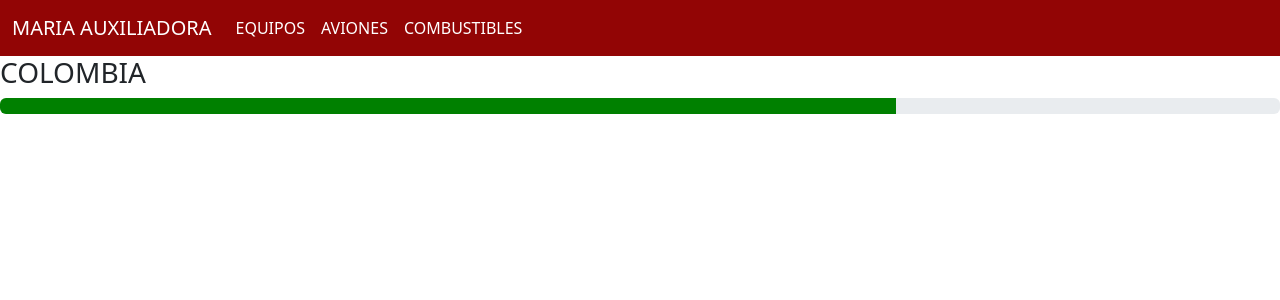
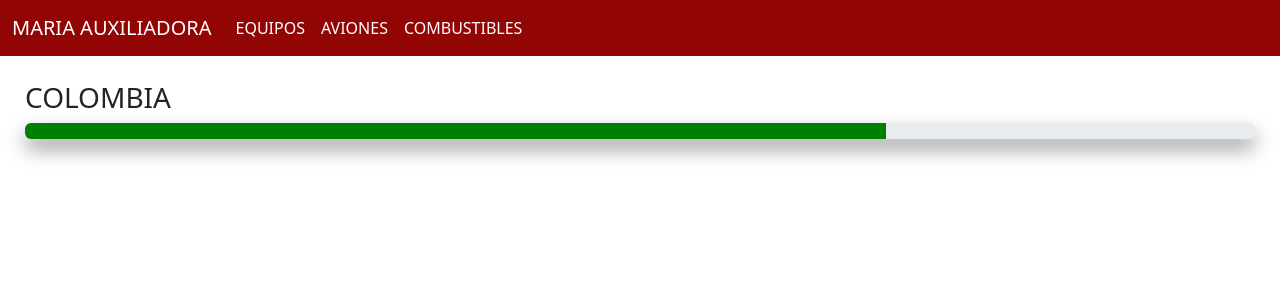
Before and after one commit to MateMar04/MariaAuxiliadoraAngular, an Angular app: page /combustibles in a window 1280 px wide. Shown: the top 300 px of the page. Built offline with nearby package versions, Linux system fonts and the light colour scheme.

Commit message:
modified plane card and tanque

```diff
--- a/src/app/components/plane-card/plane-card.component.html
+++ b/src/app/components/plane-card/plane-card.component.html
@@ -1,10 +1,16 @@
 <div class="card">
-  <h5 class="card-header">{{puntaje.pais}}</h5>
+
+  <div class="card-header">
+    <div class="header">
+      <img class="icon" src="assets/images/flags/1x1/argentina.svg">
+      <h5 class="title">{{puntaje.pais}}</h5>
+    </div>
+  </div>
   <div class="card-body">
-    <h5 class="card-title">Partes del Avion</h5>
-    <p class="card-text">Fuselaje: {{puntaje.fuselaje}}</p>
-    <p class="card-text">Alas: {{puntaje.alas}}</p>
-    <p class="card-text">Ruedas: {{puntaje.ruedas}}</p>
-    <p class="card-text">Cola: {{puntaje.cola}}</p>
+    <h4 class="card-title text">Partes del Avion:</h4>
+    <p class="card-text text">Fuselaje: {{puntaje.fuselaje}}</p>
+    <p class="card-text text">Alas: {{puntaje.alas}}</p>
+    <p class="card-text text">Ruedas: {{puntaje.ruedas}}</p>
+    <p class="card-text text">Cola: {{puntaje.cola}}</p>
   </div>
 </div>
--- a/src/app/components/plane-card/plane-card.component.sass
+++ b/src/app/components/plane-card/plane-card.component.sass
@@ -1,5 +1,34 @@
 .card
-  color: black
+  margin: 25px
+  box-shadow: 0 10px 20px rgba(0, 0, 0, 0.4)
+
+  .header
+    display: flex
+    justify-content: flex-start
+    align-items: center
+
+  .icon
+    width: 40px
+    height: 40px
+
+  .title
+    color: white
+    align-items: center
+    margin: 0 0 0 15px
+    font-size: 1.7rem
 
   .card-header
     background-color: #920505
+
+  .card-body
+    margin: 10px
+    display: flex
+    justify-content: space-around
+    align-items: center
+
+
+    .card-text
+      color: black
+
+    .text
+      margin: 0
--- a/src/app/components/tanque/tanque.component.html
+++ b/src/app/components/tanque/tanque.component.html
@@ -1,7 +1,7 @@
-<li class="lista">
+<div class="tanque">
   <h3>COLOMBIA</h3>
   <div class="progress">
-    <div class="progress-bar colombia-pg" role="progressbar" aria-valuenow="25" aria-valuemin="0"
+    <div class="progress-bar" role="progressbar" aria-valuenow="25" aria-valuemin="0"
          aria-valuemax="100"></div>
   </div>
-</li>
+</div>
--- a/src/app/components/tanque/tanque.component.sass
+++ b/src/app/components/tanque/tanque.component.sass
@@ -1,6 +1,10 @@
-.lista
-  list-style-type: none
+.tanque
+  margin: 25px
 
-  .colombia-pg
-    background: green
-    width: 70%
+.progress
+  box-shadow: 0 10px 20px rgba(0, 0, 0, 0.4)
+
+
+.progress-bar
+  background: green
+  width: 70%
```
